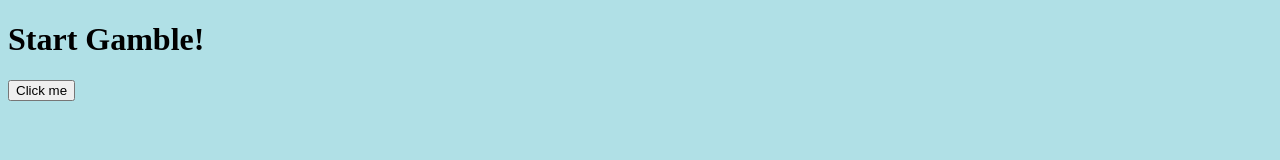
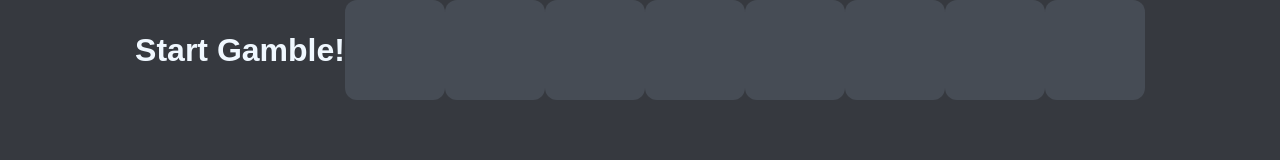
Before and after one commit to kida-k/MineGamble, a website: page webpages/index.html in a window 1280 px wide. Drawn offline with Linux system fonts and the light colour scheme.

Commit message:
added buttons and basic styling

```diff
--- /dev/null
+++ b/styling/styles.css
@@ -0,0 +1,38 @@
+body {
+    display: flex;
+    justify-content: center;
+    align-items: center;
+    margin: 0;
+    background-color: #36393f; /* Discord dark theme background */
+    font-family: Arial, sans-serif;
+    -webkit-text-fill-color: aliceblue;
+}
+
+.btn {
+    background-color: #464c55; /* A shade lighter than Discord dark theme */
+    color: white;
+    width: 100px;
+    height: 100px;
+    border: none;
+    border-radius: 12px; /* Rounded corners */
+    font-size: 18px;
+    font-weight: bold;
+    cursor: pointer;
+    transition: transform 0.2s ease, box-shadow 0.2s ease, background-color 0.3s ease;
+    display: flex;
+    justify-content: center;
+    align-items: center;
+    flex-direction: row;
+}
+h1{
+    vertical-align: top;
+    flex-direction: column; /* Stack elements vertically */
+}
+.btn:hover {
+    background-color: #4c525c; /* Slightly lighter shade for hover */
+    box-shadow: 0 8px 20px rgba(0, 0, 0, 0.3); /* Subtle shadow */
+}
+
+.btn:active {
+    transform: scale(0.95);
+}
--- a/webpages/index.html
+++ b/webpages/index.html
@@ -3,12 +3,20 @@
 <head>
   <meta charset="UTF-8">
   <title>Gamble!</title>
+    <link rel="stylesheet" href="/styling/styles.css">
 </head>
-<body style="background-color:powderblue;">
+<body>
+
 
 <h1>Start Gamble!</h1>
-<button>Click me</button>
-
-
+<br>
+<button class="btn"></button>
+<button class="btn"></button>
+<button class="btn"></button>
+<button class="btn"></button>
+<button class="btn"></button>
+<button class="btn"></button>
+<button class="btn"></button>
+<button class="btn"></button>
 </body>
 </html>
```
Also changed, not shown: styling/style.css (deleted).
